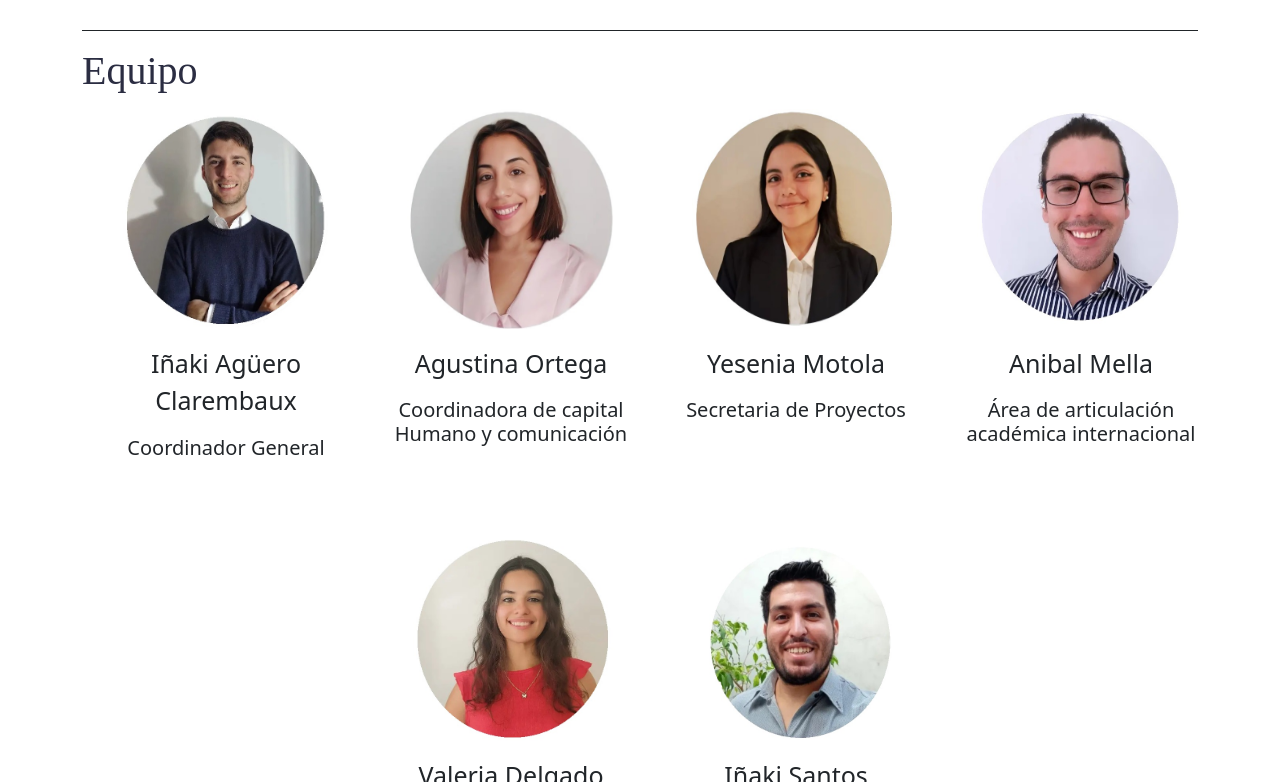
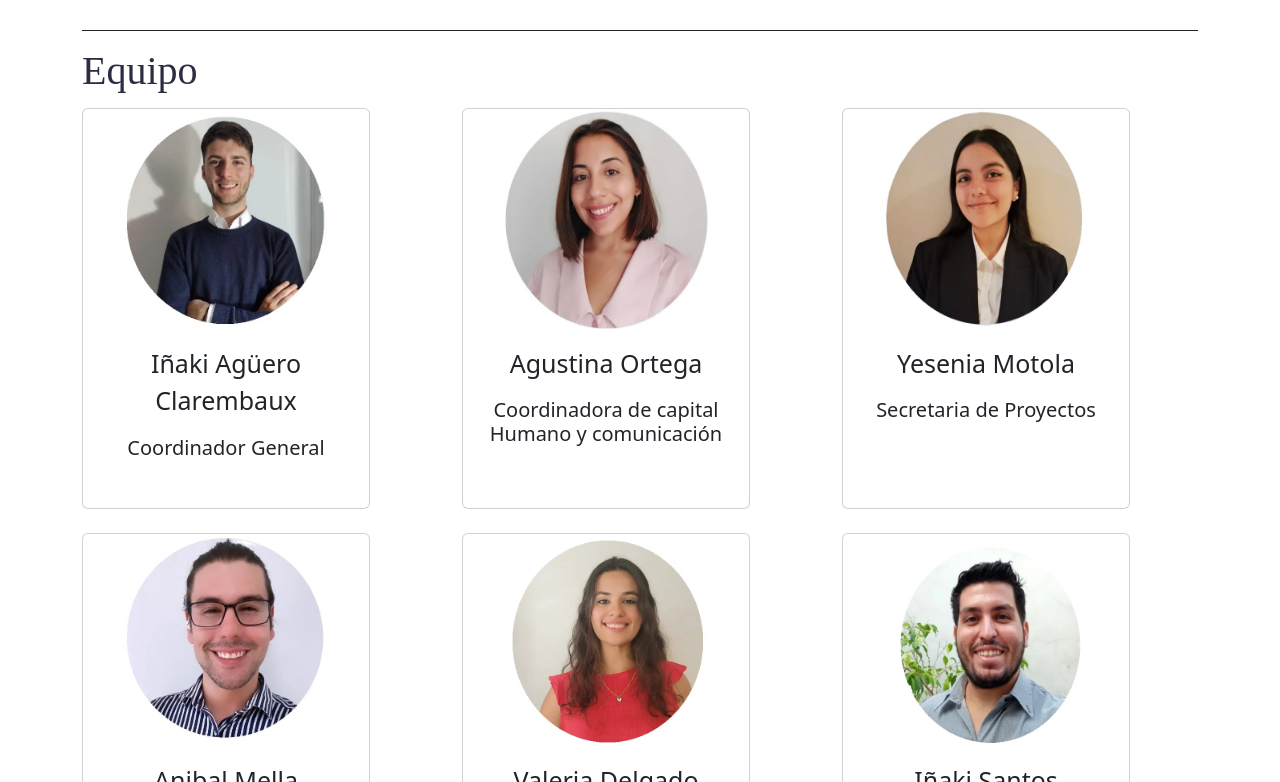
Before and after one commit to apdev404/Proyecto-Cedema-Produccion, a React (Vite) app in the folder client/: page /about in a window 1280 px wide. Shown: the part 1638-2420 px from the top of the page. Built offline with nearby package versions, Linux system fonts and the light colour scheme; a web font is replaced by a local one.

Commit message:
AboutPage: Equipo

```diff
--- a/client/src/components/CardsPersonas.jsx
+++ b/client/src/components/CardsPersonas.jsx
@@ -8,42 +8,42 @@ function CardsPersonas() {
     return (
         <div className="cards-personas-container">
             <Row className="justify-content-center g-4">
-                <Col xs={12} sm={6} md={4} lg={3}>
+                <Col xs={12} sm={6} md={5} lg={4}>
                     <CardPersonal
                         image='/img-persona1.jpg'
                         name="Iñaki Agüero Clarembaux"
                         role="Coordinador General"
                     />
                 </Col>
-                <Col xs={12} sm={6} md={4} lg={3}>
+                <Col xs={12} sm={6} md={5} lg={4}>
                     <CardPersonal
                         image='/img-persona2.jpg'
                         name="Agustina Ortega"
                         role="Coordinadora de capital Humano y comunicación"
                     />
                 </Col>
-                <Col xs={12} sm={6} md={4} lg={3}>
+                <Col xs={12} sm={6} md={5} lg={4}>
                     <CardPersonal
                         image='/img-persona3.jpg'
                         name="Yesenia Motola"
                         role="Secretaria de Proyectos"
                     />
                 </Col>
-                <Col xs={12} sm={6} md={4} lg={3}>
+                <Col xs={12} sm={6} md={5} lg={4}>
                     <CardPersonal
                         image='/img-persona4.jpg'
                         name="Anibal Mella"
                         role="Área de articulación académica internacional"
                     />
                 </Col>
-                <Col xs={12} sm={6} md={4} lg={3}>
+                <Col xs={12} sm={6} md={5} lg={4}>
                     <CardPersonal
                         image='/img-persona5.jpg'
                         name="Valeria Delgado"
                         role="Área de antártida y atlántico sur"
                     />
                 </Col>
-                <Col xs={12} sm={6} md={4} lg={3}>
+                <Col xs={12} sm={6} md={5} lg={4}>
                     <CardPersonal
                         image='/img-persona6.jpg'
                         name="Iñaki Santos"
--- a/client/src/css/aboutPage.css
+++ b/client/src/css/aboutPage.css
@@ -17,6 +17,7 @@
 
 .aboutPage{
     padding-top: 0%;
+
 }
 .cedema-head{
     margin: 2rem;
@@ -62,3 +63,8 @@
         flex-direction: column !important;
     }
 }
+.img-quienes_acompañan{
+    max-width: 100%;
+    min-width: 100%;
+    display: flex;
+}
--- a/client/src/css/card.css
+++ b/client/src/css/card.css
@@ -68,12 +68,13 @@
     justify-content: center; /* Centra verticalmente */
     align-items: center; /* Centra horizontalmente */
     margin-bottom: 2rem;
-    border-color: white;
+
 }
 
 .img-personal{
     width: 73%;
     height: 55%;
+    border-color: black;
 }
 
 .link {
--- a/client/src/pages/AboutPage.jsx
+++ b/client/src/pages/AboutPage.jsx
@@ -68,6 +68,7 @@ export const AboutPage = () => {
         </Row>
         */}
       </Container>
+      {/* <Image src="/quienes_acompañan.jpg" fluid className='img-quienes_acompañan h-40'/> */}
     </section>
 
   );
```
Also changed, not shown: client/public/quienes_acompañan.jpg (added).
